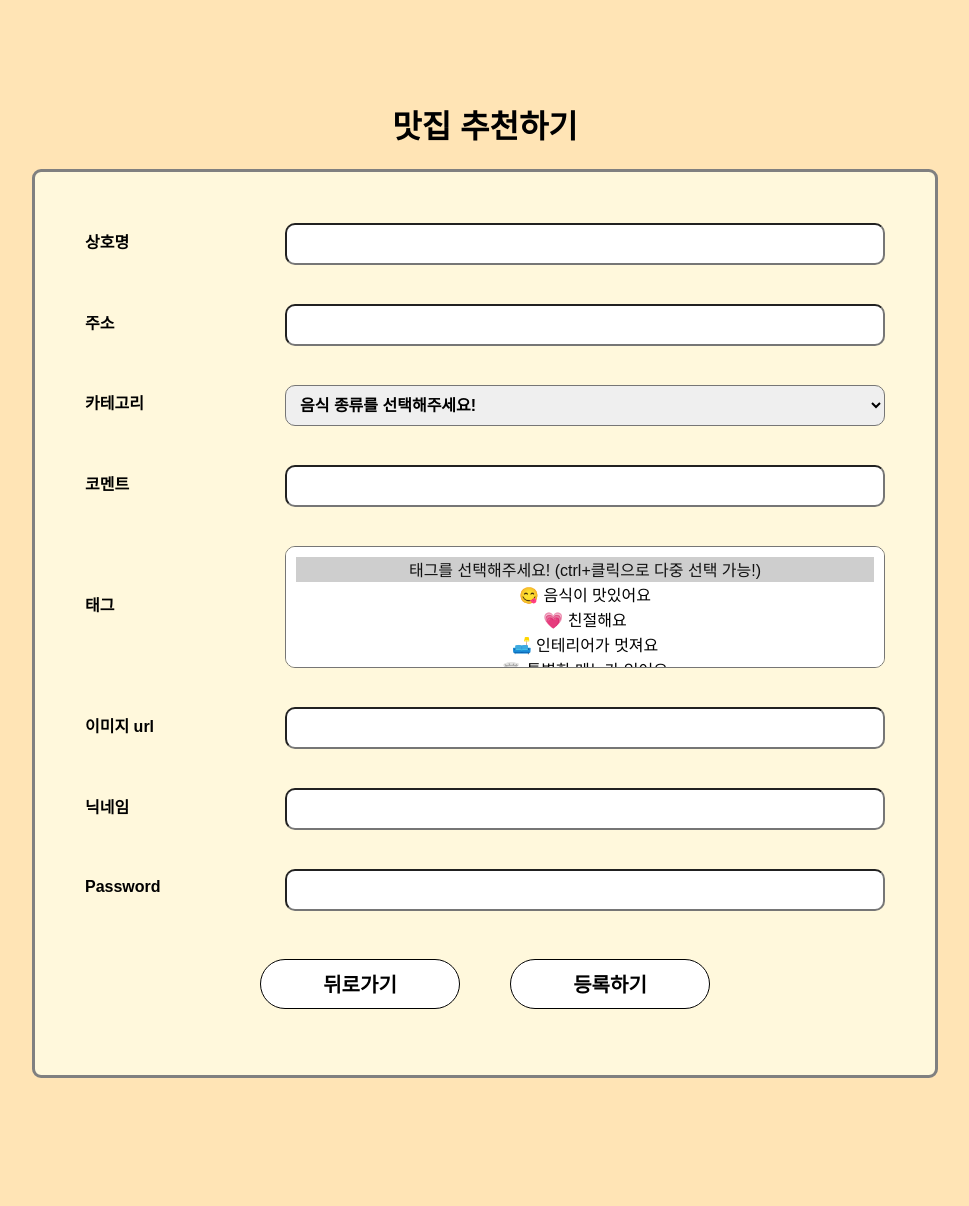
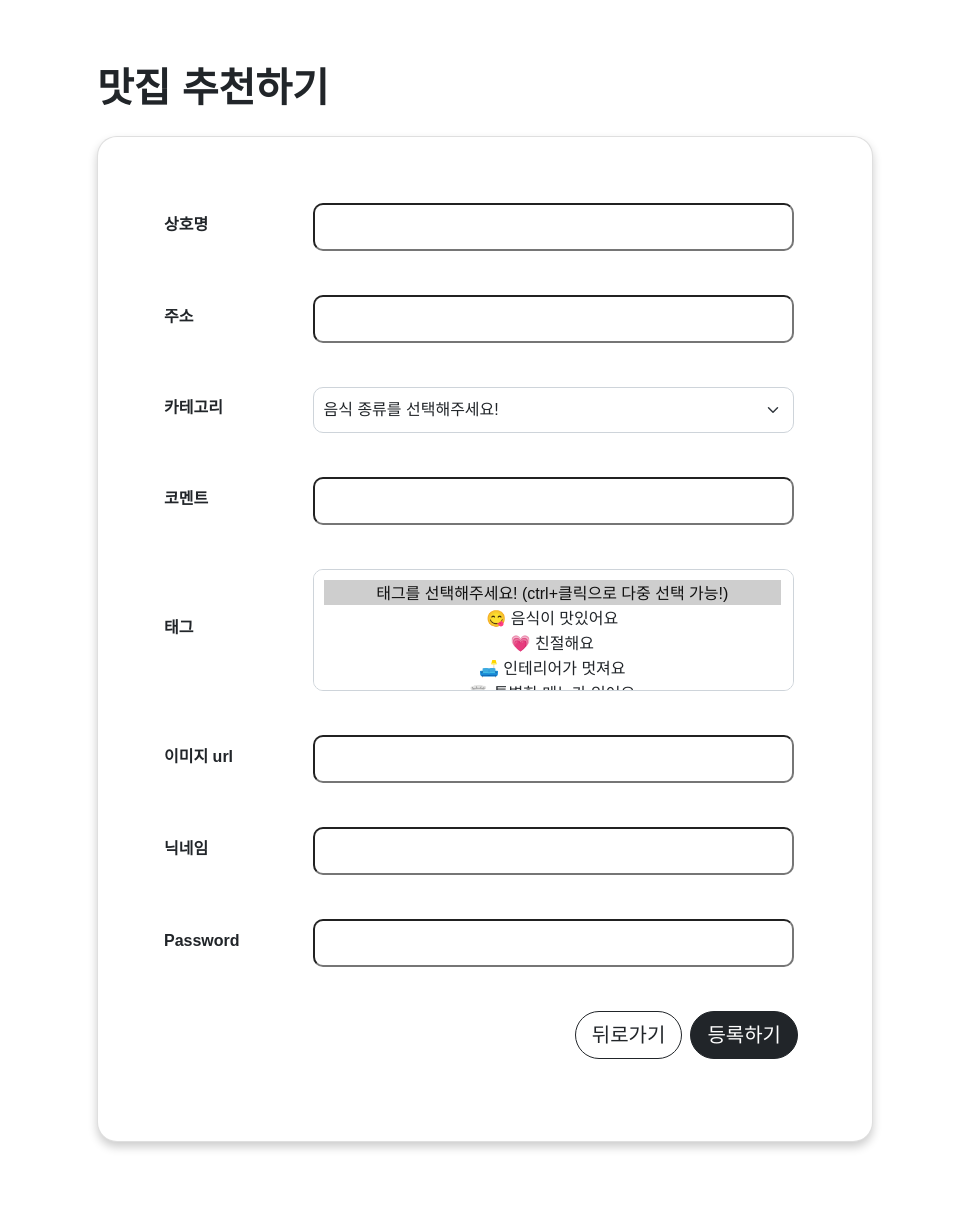
Before and after one commit to Team-DAEGU/today_food, a Flask app: page /posts in a window 1280 px wide. Shown: the whole page, without its empty margins (155-1124 px from the left). Before the commit the page ends 1078 px from the top, so only its background shows below. Run offline with Flask 3, Linux system fonts and the light colour scheme.

Commit message:
change ui style

```diff
--- a/static/css/posts.css
+++ b/static/css/posts.css
@@ -1,58 +1,35 @@
-body {
-  background-color: moccasin;
-}
-.container {
-  display: flex;
-  flex-direction: column;
-  align-items: center;
-  text-align: center;
-  margin: 80px;
-
+.page-title {
+  font-weight: 700;
 }
 
-.container2 {
-  display: flex;
-  flex-direction: column;
-  border-radius: 1%;
-  border: 3px solid gray;
-  padding: 50px;
+.container {
+  margin-top: 5%;
+  margin-bottom: 5%;
   width: 800px;
-  background-color: cornsilk;
 }
 
-.container2 label {
+.card {
+  border-radius: 20px;
+  box-shadow: 0 5px 10px rgba(0,0,0,.2);
+  padding: 50px;
+}
+
+.card label {
   display: flex;
   align-items: center;
-    margin-bottom: 5px;
+  margin-bottom: 5px;
 }
-.container2 input,
-.container2 select {
-  margin-top: 1px;
+
+.card input,
+.card select {
   border-radius: 10px;
-  font-weight: bold;
-  width: 600px;
+  font-weight: 400;
   font-size: 16px;
   padding: 10px;
   display: flex;
   flex-direction: column;
   align-items: center;
   text-align: center;
-}
-.container2>button {
-    width: 300px;
-    height: 100px;
-
-    background-color: transparent;
-    color: white;
-
-    border-radius: 50px;
-    border: 1px solid white;
-
-    margin-top: 10px;
-}
-
-.mytitle>button:hover {
-    border: 2px solid white;
 }
 
 form {
@@ -63,108 +40,9 @@ form {
 }
 
 label {
-  width: 200px;
   font-weight: bold;
 }
 
-input {
-  width: 300px;
+.btn {
+  border-radius: 30px;
 }
-
-.input-group {
-  display: flex;
-  align-items: center;
-}
-
-.input-group label {
-  margin-right: 10px;
-}
-
-.horizontal-group {
-  display: flex;
-  align-items: center;
-}
-.horizontal {
-    display: flex; /* Flexbox를 사용하여 자식 요소들의 배치 방법 설정 */
-    align-items: center; /* 수직 정렬 방법 지정 */
-  }
-
-
-.category-button {
-    background-color: transparent;
-    color: black;
-    font-weight: bold;
-    border-radius: 100px;
-    border: 1px solid black;
-    margin-right: 10px;
-    display:flex;
-    align-items:center;
-    justify-content:center;
-  }
-
-.category-buttons {
-    margin-right: 1px; /* 왼쪽 여백 조절 */
-    margin-right: 100px;
-    /* Flexbox를 사용하여 자식 버튼(button)요소들의 배치 방법 설정*/
-    display:flex;
-
-      /*
-       * justify-content 속성 값을 "flex-start" 로 지정하여
-       * 가장 왼쪽부터 시작하는 형태로 정렬합니다.
-       */
-      justify-content :flex-start;
-  }
-  .horizontal-group {
-    display: flex; /* Flexbox를 사용하여 자식 요소들의 배치 방법 설정 */
-    align-items: center; /* 수직 정렬 방법 지정 */
-  }
-
-
-
-  .category-label {
-    flex-basis: 100px;
-    font-weight: bold;
-    margin-right: 10px;
-  }
-
-.category-button.selected {
-    background-color: orange;
-    color: white;
-    border: 2px solid orange;
-  }
-
-  .category-select {
-  flex-grow: 1;
-}
-
-.button-container {
-  margin: auto;
-  display: flex;
-  justify-content: space-between; /* 두 버튼 사이에 공간 배분 */
-  gap: 50px; /* 두튼 사이의 간격 설정 */
-}
-
-  .category-button:hover {
-    border: 2px solid
-  }
-
-  .button-container>.btn {
-    display: inline-block;
-    width: 200px;
-    height: 50px;
-    font-size: 20px;
-    background-color: transparent;
-
-
-    border-radius: 50px;
-    border: 1px solid black;
-    font-weight: bold;
-
-    margin-top: 10px;
-  }
-
-  .button-container>.btn:hover {
-    cursor: pointer;
-    box-shadow: 200px 0 0 0 rgba(0, 0, 0, 0.25) inset,
-                -200px 0 0 0 rgba(0, 0, 0, 0.25) inset;
-  }
--- a/templates/posts.html
+++ b/templates/posts.html
@@ -6,6 +6,12 @@
   <meta http-equiv="X-UA-Compatible" content="IE=edge">
   <meta name="viewport" content="width=device-width, initial-scale=1.0">
   <title>게시글 등록</title>
+  <!-- BootsStrap -->
+  <link href="https://cdn.jsdelivr.net/npm/bootstrap@5.0.2/dist/css/bootstrap.min.css" rel="stylesheet"
+    integrity="sha384-EVSTQN3/azprG1Anm3QDgpJLIm9Nao0Yz1ztcQTwFspd3yD65VohhpuuCOmLASjC" crossorigin="anonymous">
+  <script src="https://cdn.jsdelivr.net/npm/bootstrap@5.0.2/dist/js/bootstrap.bundle.min.js"
+    integrity="sha384-MrcW6ZMFYlzcLA8Nl+NtUVF0sA7MsXsP1UyJoMp4YLEuNSfAP+JcXn/tWtIaxVXM"
+    crossorigin="anonymous"></script>
   <link rel="stylesheet" href="/static/css/default.css" type="text/css">
   <link rel="stylesheet" href="/static/css/posts.css">
   <script src="https://code.jquery.com/jquery-3.6.0.min.js"></script>
@@ -14,22 +20,23 @@
 
 <body>
   <div class="container">
-    <h1>맛집 추천하기</h1>
-    <div class="container2">
+    <h1 class="page-title mb-4">맛집 추천하기</h1>
+    <div class="card">
+      <div class="card-body">
         <form>
-        <div class="horizontal-group">
-          <label for="restaurant-name"><strong>상호명</strong></label>
-          <input type="text" id="restaurant-name" name="restaurant-name">
+          <div class="row w-100">
+            <label class="col-3" for="restaurant-name"><strong>상호명</strong></label>
+            <input class="col" type="text" id="restaurant-name" name="restaurant-name">
           </div><br>
 
-        <div class="horizontal-group">
-          <label for="address"><strong>주소</strong></label>
-          <input type="text" id="address" name="address">
+          <div class="row w-100">
+            <label class="col-3" for="address"><strong>주소</strong></label>
+            <input class="col" type="text" id="address" name="address">
           </div><br>
 
-        <div class="horizontal-group">
-          <label for="food-type"><strong>카테고리</strong></label>
-          <select class="form-select" aria-label="Default select example" id="foodie">
+          <div class="row w-100">
+            <label class="col-3" for="food-type"><strong>카테고리</strong></label>
+            <select class="col form-select" aria-label="Default select example" id="foodie">
               <option>음식 종류를 선택해주세요!</option>
               <option value="양식">🍝 양식</option>
               <option value="일식">🍣 일식</option>
@@ -40,14 +47,14 @@
             </select>
           </div><br>
 
-        <div class="horizontal-group">
-          <label for="comment"><strong>코멘트</strong></label>
-          <input type="text" id="comment" name="comment">
+          <div class="row w-100">
+            <label class="col-3" for="comment"><strong>코멘트</strong></label>
+            <input class="col" type="text" id="comment" name="comment">
           </div><br>
 
-        <div class="horizontal-group">
-          <label for="tag"><strong>태그</strong></label>
-          <select class="form-select" multiple aria-label="multiple select example" id="tag">
+          <div class="row w-100">
+            <label class="col-3" for="tag"><strong>태그</strong></label>
+            <select class="col form-select" multiple aria-label="multiple select example" id="tag">
               <option selected>태그를 선택해주세요! (ctrl+클릭으로 다중 선택 가능!)</option>
               <option value="😋 음식이 맛있어요">😋 음식이 맛있어요</option>
               <option value="💗 친절해요">💗 친절해요</option>
@@ -62,26 +69,29 @@
             </select>
           </div><br>
 
-        <div class="horizontal-group">
-          <label for="photo"><strong>이미지 url</strong></label>
-          <input type="url" id="url" name="url">
+          <div class="row w-100">
+            <label class="col-3" for="photo"><strong>이미지 url</strong></label>
+            <input class="col" type="url" id="url" name="url">
           </div><br>
 
-        <div class="horizontal-group">
-          <label for="nickname-input">닉네임</label>
-          <input type="name" id="name" name="name">
+          <div class="row w-100">
+            <label class="col-3" for="nickname-input">닉네임</label>
+            <input class="col" type="name" id="name" name="name">
           </div><br>
 
-        <div class="horizontal-group">
-          <label for="password-input">Password</label><br />
-          <input type="password" id="password-input">
+          <div class="row w-100">
+            <label class="col-3" for="password-input">Password</label><br />
+            <input class="col" type="password" id="password-input">
           </div><br>
 
-        <div class="button-container">
-          <button type="button" class="btn btn-outline-secondary" style="background-color: white;" onclick="goBack()">뒤로가기</button>
-          <button type="button" class="btn btn-outline-secondary" style="background-color: white;" onclick="save_post()">등록하기</button>
+          <div class="row align-self-end me-2">
+            <button type="button" class="btn btn-outline-dark btn-lg col me-2"
+              onclick="goBack()">뒤로가기</button>
+            <button type="button" class="btn btn-dark btn-lg col"
+              onclick="save_post()">등록하기</button>
           </div>
         </form>
+      </div>
     </div>
   </div>
   <script src="/static/js/posts.js"></script>
```
Lines whose indentation alone changed are shown as unchanged.
